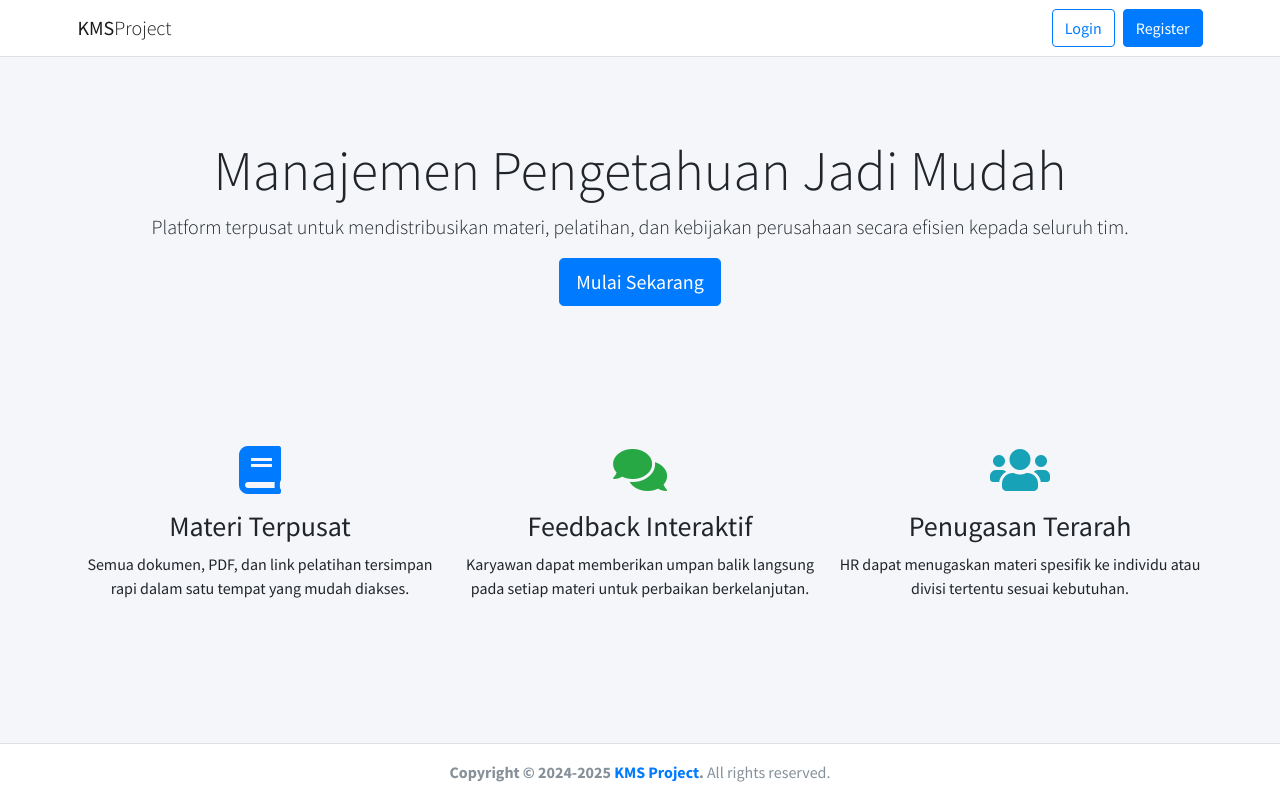
After one commit to RizalRio/Knowledge-Management-System, a PHP site: template views/landing-page.twig in a window 1280 px wide. The commit adds this page. Run offline with PHP 8.4, Linux system fonts and the light colour scheme; the template is opened without the code that fills it, so the values that code supplies are empty; some libraries are stand-ins or nearby versions.

Commit message:
Add HomeController and landing page template for improved user experience

```diff
--- a/app/dependencies.php
+++ b/app/dependencies.php
@@ -18,6 +18,7 @@ use App\Application\Controllers\DashboardController;
 use App\Application\Controllers\MaterialController;
 use App\Application\Controllers\FeedbackController;
 use App\Application\Controllers\UserController;
+use App\Application\Controllers\HomeController;
 
 return function (ContainerBuilder $containerBuilder) {
     $containerBuilder->addDefinitions([
@@ -85,5 +86,9 @@ return function (ContainerBuilder $containerBuilder) {
             // Buat UserController dengan DUA dependency
             return new UserController($view, $db);
         },
+        HomeController::class => function (ContainerInterface $c) {
+            $view = $c->get('view');
+            return new HomeController($view);
+        },
     ]);
 };
--- a/app/routes.php
+++ b/app/routes.php
@@ -14,6 +14,7 @@ use App\Application\Controllers\DashboardController;
 use App\Application\Controllers\MaterialController;
 use App\Application\Controllers\FeedbackController;
 use App\Application\Controllers\UserController;
+use App\Application\Controllers\HomeController;
 
 return function (App $app) {
     $app->options('/{routes:.*}', function (Request $request, Response $response) {
@@ -21,10 +22,7 @@ return function (App $app) {
         return $response;
     });
 
-    $app->get('/', function (Request $request, Response $response) {
-        $response->getBody()->write('Hello world!');
-        return $response;
-    });
+    $app->get('/', HomeController::class . ':index');
 
     $app->group('/users', function (Group $group) {
         $group->get('', UserController::class . ':index');
--- /dev/null
+++ b/views/landing-page.twig
@@ -0,0 +1,85 @@
+<!DOCTYPE html>
+<html lang="en">
+<head>
+    <meta charset="utf-8">
+    <meta name="viewport" content="width=device-width, initial-scale=1">
+    <title>Selamat Datang di KMS Project</title>
+
+    <link rel="stylesheet" href="https://fonts.googleapis.com/css?family=Source+Sans+Pro:300,400,400i,700&display=fallback">
+    <link rel="stylesheet" href="/plugins/fontawesome-free/css/all.min.css">
+    <link rel="stylesheet" href="/dist/css/adminlte.min.css">
+    <style>
+        .hero {
+            background: #f4f6f9;
+            padding: 80px 0;
+            text-align: center;
+        }
+        .features {
+            padding: 60px 0;
+        }
+    </style>
+</head>
+<body class="hold-transition layout-top-nav">
+<div class="wrapper">
+
+  <nav class="main-header navbar navbar-expand-md navbar-light navbar-white">
+    <div class="container">
+      <a href="/" class="navbar-brand">
+        <span class="brand-text font-weight-light"><b>KMS</b>Project</span>
+      </a>
+
+      <div class="collapse navbar-collapse order-3" id="navbarCollapse">
+      </div>
+
+      <ul class="order-1 order-md-3 navbar-nav navbar-no-expand ml-auto">
+        <li class="nav-item">
+          <a href="/login" class="btn btn-outline-primary mr-2">Login</a>
+        </li>
+        <li class="nav-item">
+            <a href="/register" class="btn btn-primary">Register</a>
+        </li>
+      </ul>
+    </div>
+  </nav>
+  <div class="content-wrapper">
+    <div class="hero">
+        <div class="container">
+            <h1 class="display-4">Manajemen Pengetahuan Jadi Mudah</h1>
+            <p class="lead">Platform terpusat untuk mendistribusikan materi, pelatihan, dan kebijakan perusahaan secara efisien kepada seluruh tim.</p>
+            <a href="/register" class="btn btn-primary btn-lg">Mulai Sekarang</a>
+        </div>
+    </div>
+
+    <div class="features">
+        <div class="container">
+            <div class="row text-center">
+                <div class="col-md-4">
+                    <i class="fas fa-book fa-3x text-primary mb-3"></i>
+                    <h3>Materi Terpusat</h3>
+                    <p>Semua dokumen, PDF, dan link pelatihan tersimpan rapi dalam satu tempat yang mudah diakses.</p>
+                </div>
+                <div class="col-md-4">
+                    <i class="fas fa-comments fa-3x text-success mb-3"></i>
+                    <h3>Feedback Interaktif</h3>
+                    <p>Karyawan dapat memberikan umpan balik langsung pada setiap materi untuk perbaikan berkelanjutan.</p>
+                </div>
+                <div class="col-md-4">
+                    <i class="fas fa-users fa-3x text-info mb-3"></i>
+                    <h3>Penugasan Terarah</h3>
+                    <p>HR dapat menugaskan materi spesifik ke individu atau divisi tertentu sesuai kebutuhan.</p>
+                </div>
+            </div>
+        </div>
+    </div>
+  </div>
+  <footer class="main-footer">
+    <div class="container text-center">
+      <strong>Copyright &copy; 2024-2025 <a href="#">KMS Project</a>.</strong> All rights reserved.
+    </div>
+  </footer>
+</div>
+<script src="/plugins/jquery/jquery.min.js"></script>
+<script src="/plugins/bootstrap/js/bootstrap.bundle.min.js"></script>
+<script src="/dist/js/adminlte.min.js"></script>
+</body>
+</html>
```
Also changed, not shown: src/Application/Controllers/HomeController.php (added, +30 -0 lines).
